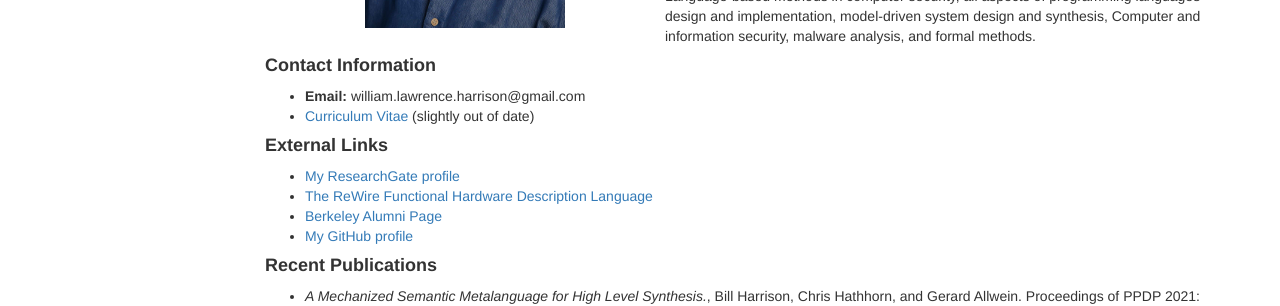
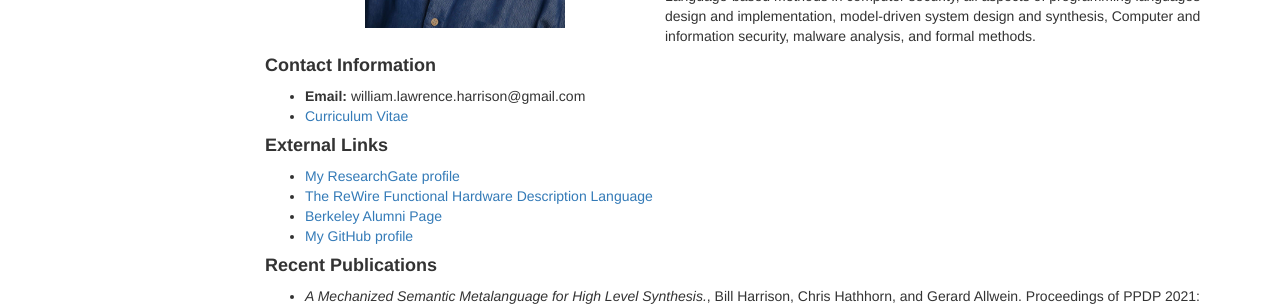
Before and after one commit to harrisonwl/harrisonwl.github.io, a Jekyll site: the page built from index.md, in a window 1280 px wide. Shown: the part 334-640 px from the top of the page. Built offline with Jekyll 4.4.1, drawn with Linux system fonts in a browser that asks for light colours.

Commit message:
updating CV

```diff
--- a/index.md
+++ b/index.md
@@ -39,7 +39,7 @@ Language-based methods in computer security, all aspects of programming language
 
 #### __Contact Information__
 * __Email:__ william.lawrence.harrison@gmail.com
-* <a href = "https://harrisonwl.github.io/assets/cv/harrison-cv-2019.pdf">Curriculum Vitae</a> (slightly out of date)
+* <a href = "https://harrisonwl.github.io/assets/cv/harrison-cv2021.pdf">Curriculum Vitae</a>
 
 #### __External Links__
 * <a href="https://www.researchgate.net/profile/William_Harrison6">My ResearchGate profile</a>
```
Also changed, not shown: 3 other files.
